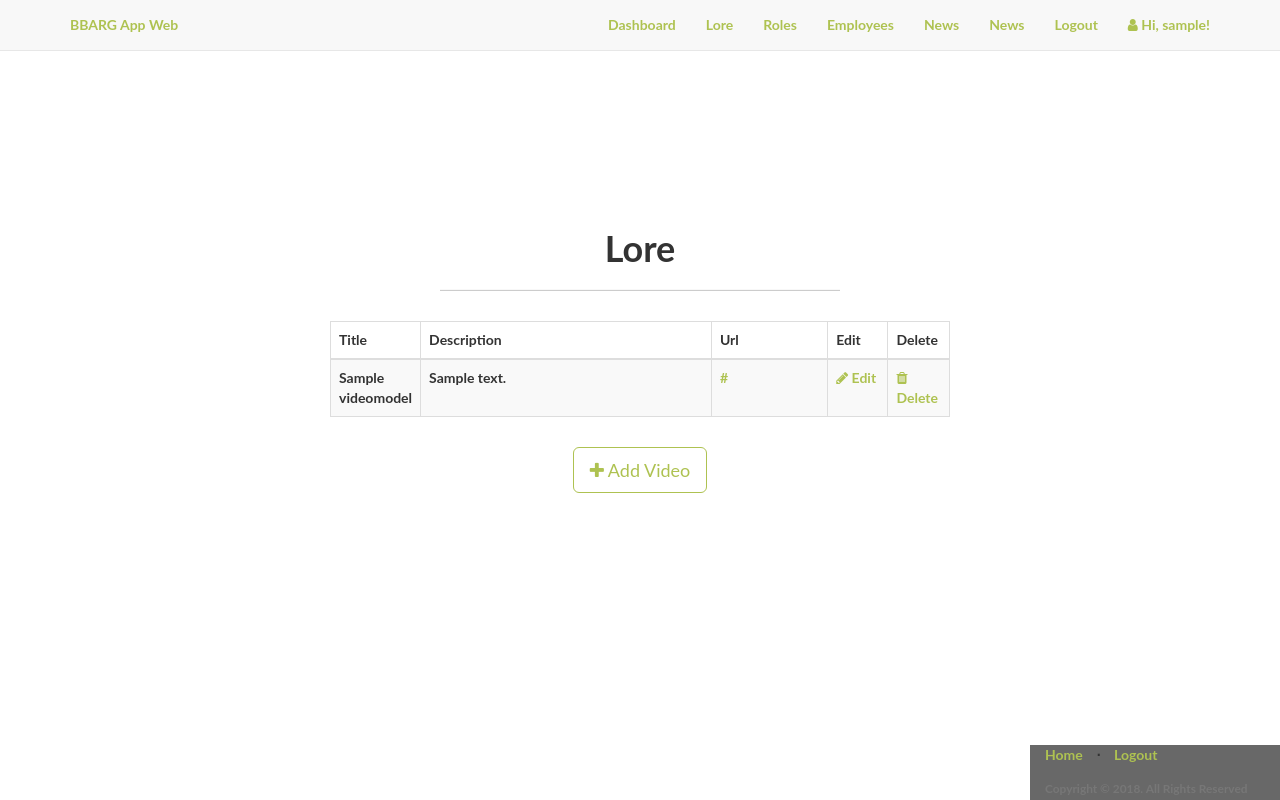
After one commit to andrescass/bbargWeb, a Flask app: page /admin/videos in a window 1280 px wide. The commit adds this page. Run offline with Flask 2, Linux system fonts and the light colour scheme; a user stored in the database is signed in; tables that the repository leaves empty hold one stand-in row (values such as "Sample post"); parts of the project's set-up code (start-up, migrations or seed data) failed here and were passed over; some libraries are stand-ins or nearby versions.

Commit message:
added video forms

```diff
--- a/app/admin/views.py
+++ b/app/admin/views.py
@@ -5,8 +5,9 @@ from flask_login import current_user, login_required
 
 from . import admin
 from .forms import DepartmentForm, EmployeeAssignForm, RoleForm, LoreForm, HunterForm, NiusForm
+from .forms import VideoForm
 from .. import db
-from ..models import Department, Employee, Role, Lore, Hunter, NewsModel
+from ..models import Department, Employee, Role, Lore, Hunter, NewsModel, VideoModel
 
 def check_admin():
     """
@@ -214,6 +215,99 @@ def delete_nius(id):
     return redirect(url_for('admin.list_nius'))
 
     return render_template(title="Delete news")
+
+# Video Views
+
+@admin.route('/videos', methods=['GET', 'POST'])
+@login_required
+def list_videos():
+    """
+    List all lore entrys
+    """
+    check_lore()
+
+    videos = VideoModel.query.all()
+
+    return render_template('admin/videos/videos.html',
+                           videos=videos, title="Video")
+
+@admin.route('/videos/add', methods=['GET', 'POST'])
+@login_required
+def add_video():
+    """
+    Add a video
+    """
+    check_lore()
+
+    add_video = True
+
+    form = VideoForm()
+    if form.validate_on_submit():
+        video = VideoModel(title=form.title.data,
+                                videoBody=form.videoBody.data, videoUrl=form.videoUrl.data)
+        try:
+            # add video to the database
+            db.session.add(video)
+            db.session.commit()
+            flash('You have successfully added a new video entry.')
+        except:
+            # in case video name already exists
+            flash('Error: video title already exists.')
+
+        # redirect to departments page
+        return redirect(url_for('admin.list_videos'))
+
+    # load department template
+    return render_template('admin/videos/video.html', action="Add",
+                           add_video=add_video, form=form,
+                           title="Add VIdeo")
+
+@admin.route('/videos/edit/<int:id>', methods=['GET', 'POST'])
+@login_required
+def edit_video(id):
+    """
+    Edit a video entry
+    """
+    check_lore()
+
+    add_video = False
+
+    video = VideoModel.query.get_or_404(id)
+    form = VideoForm(obj=video)
+    if form.validate_on_submit():
+        video.title = form.title.data
+        video.loreBody = form.videoBody.data
+        video.imageUrl = form.videoeUrl.data
+        db.session.commit()
+        flash('You have successfully edited the video entry.')
+
+        # redirect to the departments page
+        return redirect(url_for('admin.list_videos'))
+
+    form.title.data = video.title
+    form.videoBody.data = video.videoBody
+    form.videoeUrl.data = video.videoUrl
+    return render_template('admin/videos/video.html', action="Edit",
+                           add_video=add_video, form=form,
+                           video=video, title="Edit video entry")
+
+@admin.route('/videos/delete/<int:id>', methods=['GET', 'POST'])
+@login_required
+def delete_video(id):
+    """
+    Delete a video entry from the database
+    """
+    check_lore()
+
+    video = VideoModel.query.get_or_404(id)
+    db.session.delete(video)
+    db.session.commit()
+    flash('You have successfully deleted the video entry.')
+
+    # redirect to the departments page
+    return redirect(url_for('admin.list_videos'))
+
+    return render_template(title="Delete video")
 
 # Chart Views
 
--- /dev/null
+++ b/app/templates/admin/videos/videos.html
@@ -0,0 +1,65 @@
+{% import "bootstrap/utils.html" as utils %}
+{% extends "large_base.html" %}
+{% block title %}Videos{% endblock %}
+{% block body %}
+<div class="content-section">
+  <div class="outer">
+    <div class="middle">
+      <div class="inner">
+        <br/>
+        {{ utils.flashed_messages() }}
+        <br/>
+        <h1 style="text-align:center;">Lore</h1>
+        {% if videos %}
+          <hr class="intro-divider">
+          <div class="center">
+            <table class="table table-striped table-bordered">
+              <thead>
+                <tr>
+                  <th width="10%"> Title </th>
+                  <th width="50%"> Description </th>
+                  <th width="20%"> Url </th>
+                  <th width="10%"> Edit </th>
+                  <th width="10%"> Delete </th>
+                </tr>
+              </thead>
+              <tbody>
+              {% for video in videos %}
+                <tr>
+                  <td> {{ video.title }} </td>
+                  <td> {{ video.videoBody }} </td>
+                  <td> <a href="{{ video.videoUrl }}">
+                      {{ video.videoUrl }}
+                    </a>
+                  </td>
+                  <td>
+                    <a href="{{ url_for('admin.edit_video', id=video.id) }}">
+                      <i class="fa fa-pencil"></i> Edit
+                    </a>
+                  </td>
+                  <td>
+                    <a href="{{ url_for('admin.delete_video', id=video.id) }}">
+                      <i class="fa fa-trash"></i> Delete
+                    </a>
+                  </td>
+                </tr>
+              {% endfor %}
+              </tbody>
+            </table>
+          </div>
+          <div style="text-align: center">
+        {% else %}
+          <div style="text-align: center">
+            <h3> No video entrys have been added. </h3>
+            <hr class="intro-divider">
+        {% endif %}
+          <a href="{{ url_for('admin.add_video') }}" class="btn btn-default btn-lg">
+            <i class="fa fa-plus"></i>
+            Add Video
+          </a>
+        </div>
+      </div>
+    </div>
+  </div>
+</div>
+{% endblock %}
--- a/app/templates/base.html
+++ b/app/templates/base.html
@@ -31,10 +31,12 @@
                         <li><a href="{{ url_for('admin.list_roles') }}">Roles</a></li>
                         <li><a href="{{ url_for('admin.list_employees') }}">Employees</a></li>
                         <li><a href="{{ url_for('admin.list_nius') }}">News</a></li>
+                        <li><a href="{{ url_for('admin.list_videos') }}">News</a></li>
                       {% else %}
                         {% if current_user.is_lore %}
                           <li><a href="{{ url_for('admin.list_lores') }}">Lore</a></li>
                           <li><a href="{{ url_for('admin.list_nius') }}">News</a></li>
+                          <li><a href="{{ url_for('admin.list_videos') }}">News</a></li>
                         {% endif %}
                         {% if current_user.is_chart %}
                           <li><a href="{{ url_for('admin.list_chart') }}">Lore</a></li>
--- a/app/templates/large_base.html
+++ b/app/templates/large_base.html
@@ -30,11 +30,13 @@
                         <li><a href="{{ url_for('admin.list_roles') }}">Roles</a></li>
                         <li><a href="{{ url_for('admin.list_employees') }}">Employees</a></li>
                         <li><a href="{{ url_for('admin.list_nius') }}">News</a></li>
+                        <li><a href="{{ url_for('admin.list_videos') }}">News</a></li>
                       {% else %}
                         {% if current_user.is_lore %}
                           <li><a href="{{ url_for('admin.list_lores') }}">Lore</a></li>
                           <li><a href="{{ url_for('home.hunter_dashboard') }}">Dashboard</a></li>
                           <li><a href="{{ url_for('admin.list_nius') }}">News</a></li>
+                          <li><a href="{{ url_for('admin.list_videos') }}">News</a></li>
                         {% else %}
                           <li><a href="{{ url_for('home.dashboard') }}">Dashboard</a></li>
                         {% endif %}
```
Also changed, not shown: app/admin/forms.py (+9 -0 lines), app/apis/views.py (+25 -3 lines), app/models.py (+15 -0 lines), app/templates/admin/videos/video.html (added, +30 -0 lines).
